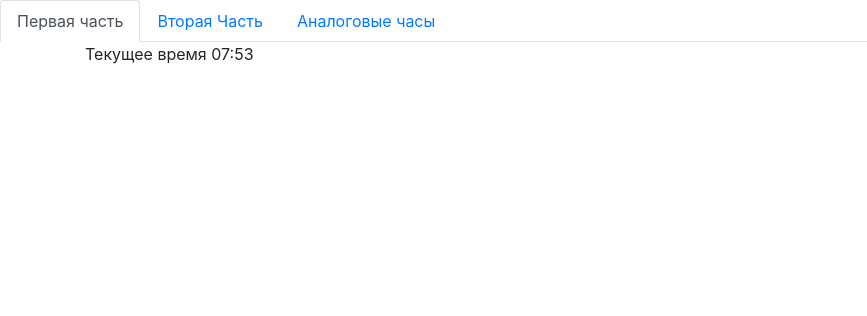
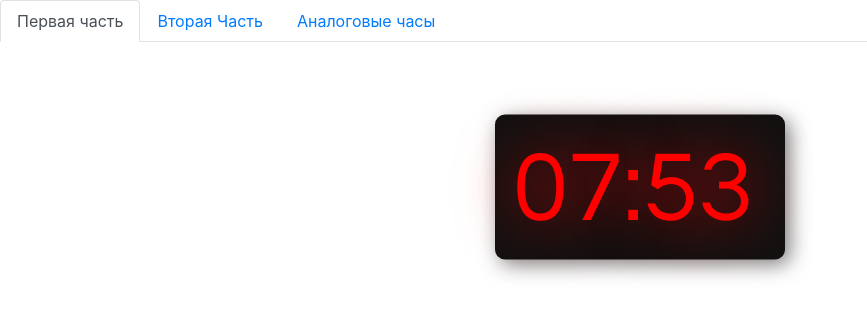
Before and after one commit to AlexandrBhuta/ajaxclock, a plain HTML site: page index.html in a window 1280 px wide. Shown: the whole page, without its empty margins (0-867 px from the left). Drawn offline with nearby package versions, Linux system fonts and the light colour scheme; no server answers.

Commit message:
New style of watch

```diff
--- a/index.html
+++ b/index.html
@@ -31,12 +31,16 @@
 
         <!-- Tab panes -->
         <div class="tab-content">
-            <div class="tab-pane active container" id="home"><div id="clock">Time from Server</div></div>
+            <div class="tab-pane active container" id="home">
+                <div class="row">
+                    <div class="col-12"><div id="clock">Time from Server</div></div>
+                </div>
+            </div>
             <div class="tab-pane container" id="menu1">...</div>
             <div class="tab-pane container" id="menu2">
                 <main class="main">
                     <div class="clockbox">
-                        <svg id="clock" xmlns="http://www.w3.org/2000/svg" width="600" height="600" viewBox="0 0 600 600">
+                        <svg id="clock2" xmlns="http://www.w3.org/2000/svg" width="600" height="600" viewBox="0 0 600 600">
                             <g id="face">
                                 <circle class="circle" cx="300" cy="300" r="253.9"/>
                                 <path class="hour-marks" d="M300.5 94V61M506 300.5h32M300.5 506v33M94 300.5H60M411.3 107.8l7.9-13.8M493 190.2l13-7.4M492.1 411.4l16.5 9.5M411 492.3l8.9 15.3M189 492.3l-9.2 15.9M107.7 411L93 419.5M107.5 189.3l-17.1-9.9M188.1 108.2l-9-15.6"/>
--- a/script.js
+++ b/script.js
@@ -3,7 +3,7 @@ var d = new Date(),
     minutes = d.getMinutes();
 if (hours <= 9) hours = "0" + hours;
 if (minutes <= 9) minutes = "0" + minutes;
-document.getElementById('clock').innerHTML = 'Текущее время '+ hours + ':' + minutes;
+document.getElementById('clock').innerHTML = ''+ hours + ':' + minutes;
 
 function showClock()
 {
@@ -27,7 +27,7 @@ if (req)
 		{
             tm = JSON.parse(req.responseText).datetime.substr(11,5);
 
-            obj.innerHTML = 'Текущее время '+ tm; }
+            obj.innerHTML = ''+ tm; }
     };
     req.open("GET", 'https://worldtimeapi.org/api/ip', true);
     req.setRequestHeader("Content-Type", "application/x-www-form-urlencoded");
--- a/style.css
+++ b/style.css
@@ -20,7 +20,7 @@
 }
 
 .clockbox,
-#clock {
+#clock, #clock2 {
     width: 100%;
 }
 
@@ -76,3 +76,19 @@
     transform-origin: 300px 300px;
     transition: transform .5s ease-in-out;
 }
+#clock {
+    max-height: 145px;
+    background-color: #111;
+    border-radius: 10px;
+    max-width: 290px;
+    margin: 0 auto;
+    padding-left: 18px;
+    box-shadow: 5px 5px 20px rgba(0,0,0,0.5);
+    transform: translate(0, 50%);
+    transition: all 500ms cubic-bezier(0.6,0.7,0.9,1);
+    color: red;
+    font-family: "Century Gothic";
+    font-weight: 100;
+    font-size: 100px;
+    text-shadow: 0 0 60px rgba(255,0,0,1);
+  }
```
